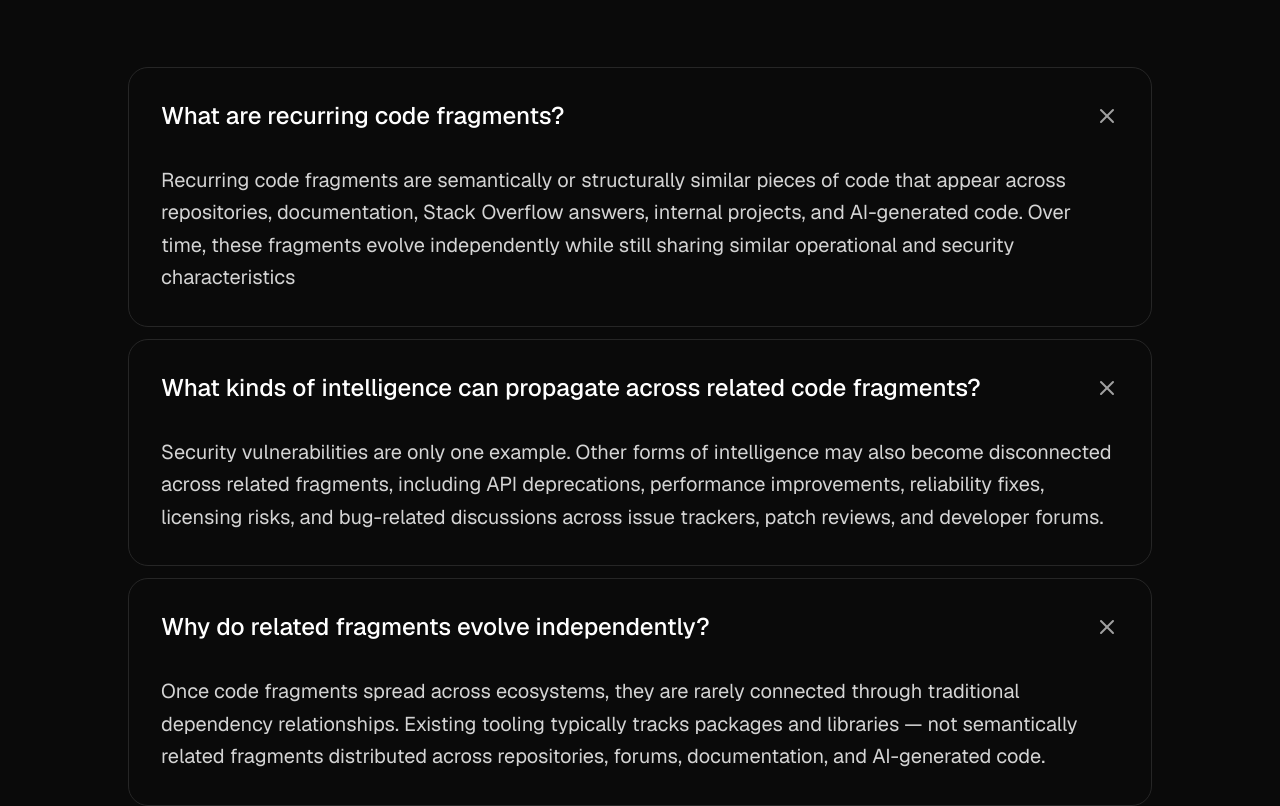
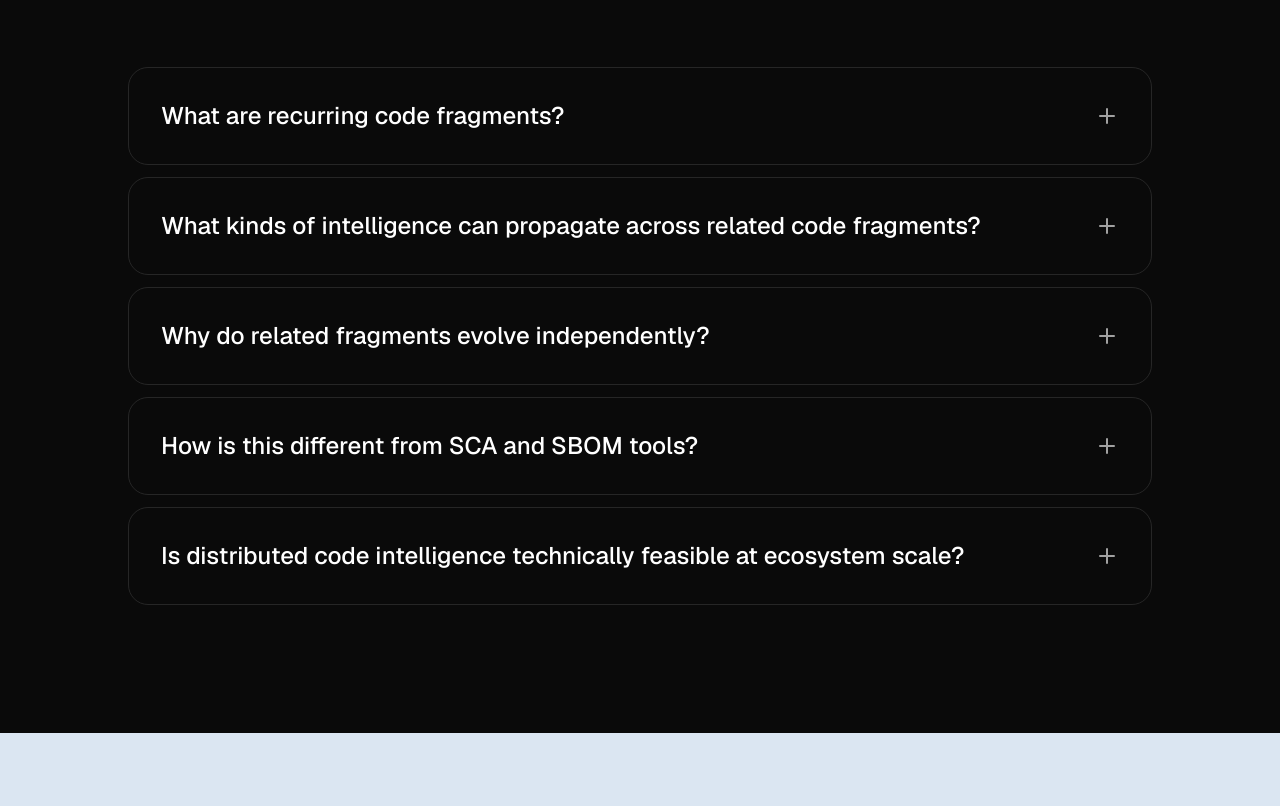
Before and after one commit to Alfusainey/fragmentiq-website, a Next.js app: page / in a window 1280 px wide. Shown: the part 2625-3431 px from the top of the page. Built offline with nearby package versions, Linux system fonts and the light colour scheme; a web font is replaced by a local one.

Commit message:
Make FAQ accordion single-open by default

```diff
--- a/components/faq.tsx
+++ b/components/faq.tsx
@@ -32,12 +32,10 @@ const faqItems = [
 ];
 
 export function Faq() {
-  const [openItems, setOpenItems] = useState<number[]>([0, 1, 2, 3, 4]);
+  const [openItem, setOpenItems] = useState<number | null>(null);
 
   const toggleItem = (index: number) => {
-    setOpenItems((prev) =>
-      prev.includes(index) ? prev.filter((i) => i !== index) : [...prev, index]
-    );
+    setOpenItems((prev) => (prev === index ? null : index));
   };
 
   return (
@@ -63,7 +61,7 @@ export function Faq() {
                   {item.question}
                 </span>
                 <span className="flex-shrink-0 mt-1">
-                  {openItems.includes(index) ? (
+                  {openItem === index ? (
                     <X className="w-5 h-5 md:w-6 md:h-6 text-neutral-400" />
                   ) : (
                     <Plus className="w-5 h-5 md:w-6 md:h-6 text-neutral-400" />
@@ -73,7 +71,7 @@ export function Faq() {
 
               <div
                 className={`grid transition-all duration-300 ease-in-out ${
-                  openItems.includes(index)
+                  openItem === index
                     ? "grid-rows-[1fr] opacity-100"
                     : "grid-rows-[0fr] opacity-0"
                 }`}
```
